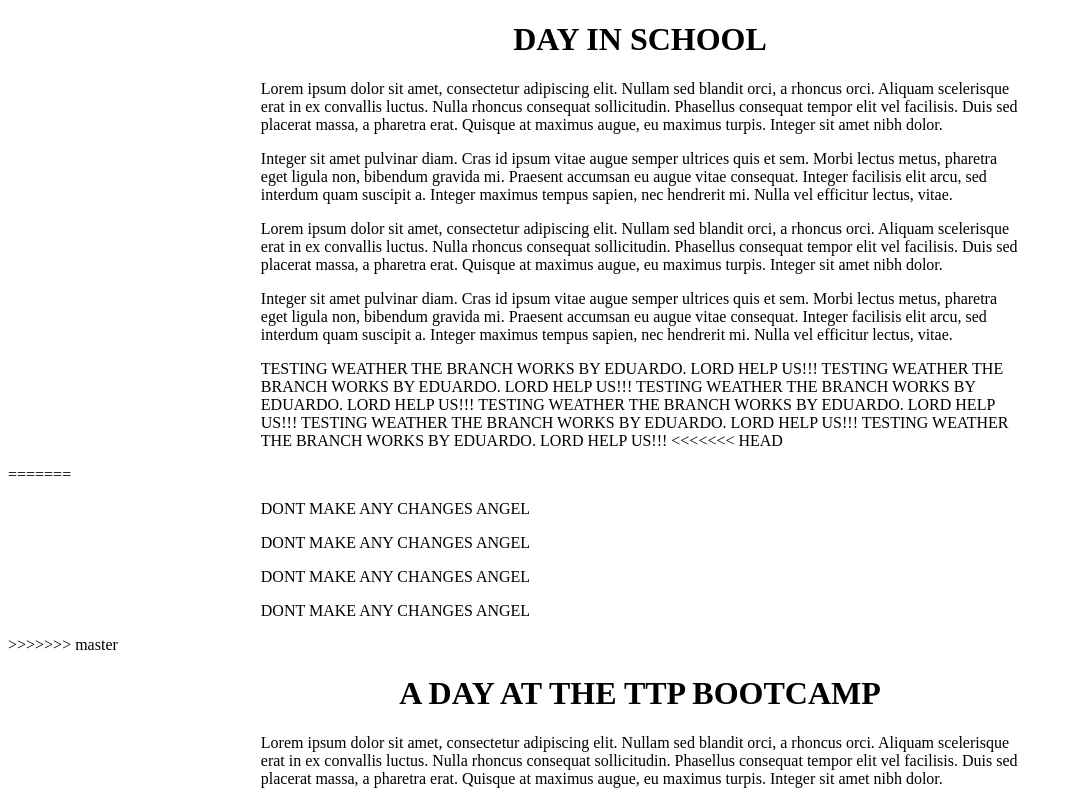
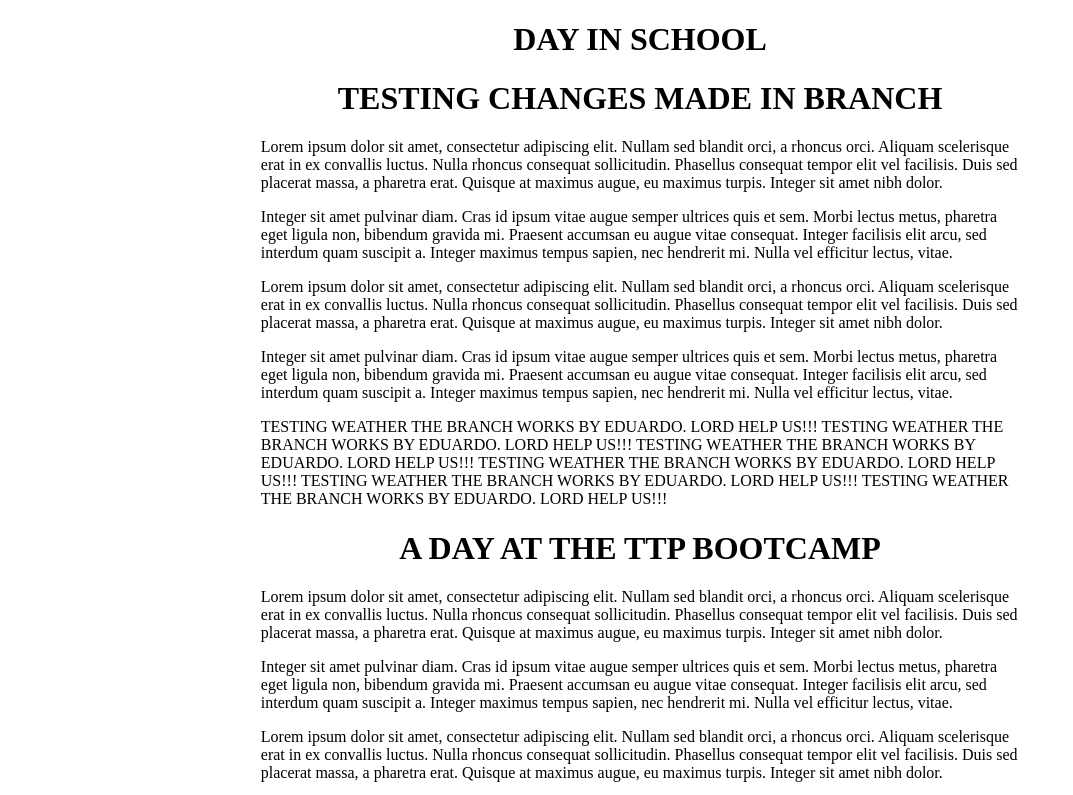
Before and after one commit to edelacruz2912/day3, a plain HTML site: page index.html in a window 1280 px wide. Shown: the top 795 px of the page, without its empty margins (0-1073 px from the left). Drawn offline with Linux system fonts and the light colour scheme.

Commit message:
practicing pushing from branch

```diff
--- a/index.html
+++ b/index.html
@@ -10,6 +10,9 @@
 <body>
 
 	<h1>Day in School</h1>
+
+
+	<h1>TESTING CHANGES MADE IN BRANCH</h1>
 
 
 	<p>
@@ -41,15 +44,7 @@
 		TESTING WEATHER THE BRANCH WORKS BY EDUARDO. LORD HELP US!!!
 		TESTING WEATHER THE BRANCH WORKS BY EDUARDO. LORD HELP US!!!
 
-<<<<<<< HEAD
 	</p>
-
-=======
-	<p>DONT MAKE ANY CHANGES ANGEL</p>
-	<p>DONT MAKE ANY CHANGES ANGEL</p>
-	<p>DONT MAKE ANY CHANGES ANGEL</p>
-	<p>DONT MAKE ANY CHANGES ANGEL</p>
->>>>>>> master
 
 
 
```
